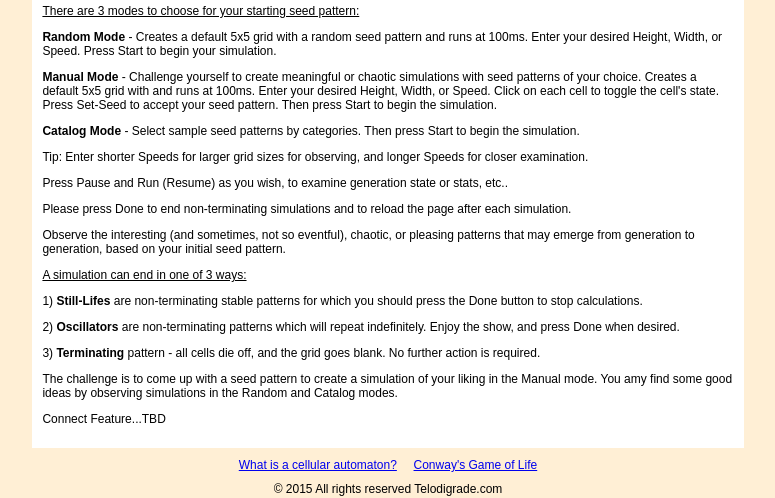
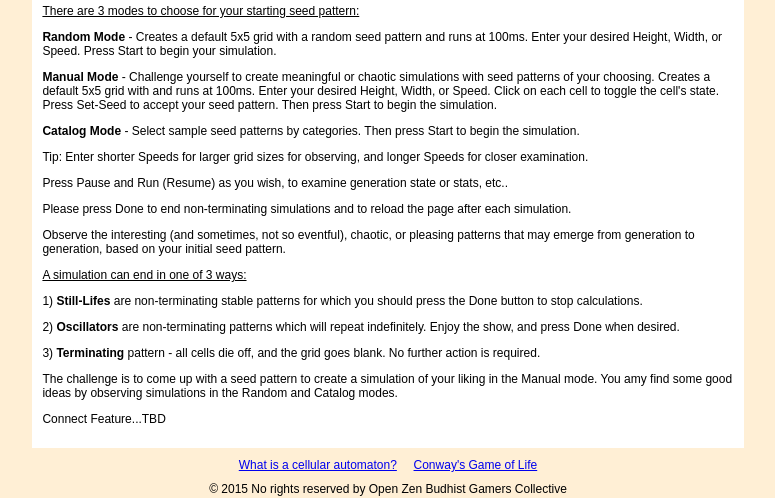
Before and after one commit to jpbatz/gol, a plain HTML site: page index.html in a window 1280 px wide. Shown: the part 575-1073 px from the top of the page, without its empty margins (252-1027 px from the left). Drawn offline with nearby package versions, Linux system fonts and the light colour scheme.

Commit message:
MBA updates copyright

```diff
--- a/index.html
+++ b/index.html
@@ -75,7 +75,7 @@
 
       <p><span class="bold">Random Mode</span> - Creates a default 5x5 grid with a random seed pattern and runs at 100ms. Enter your desired Height, Width, or Speed. Press Start to begin your simulation.</p>
 
-      <p><span class="bold">Manual Mode</span> - Challenge yourself to create meaningful or chaotic simulations with seed patterns of your choice.  Creates a default 5x5 grid with and runs at 100ms.  Enter your desired Height, Width, or Speed.  Click on each cell to toggle the cell's state.  Press Set-Seed to accept your seed pattern.  Then press Start to begin the simulation.</p>
+      <p><span class="bold">Manual Mode</span> - Challenge yourself to create meaningful or chaotic simulations with seed patterns of your choosing.  Creates a default 5x5 grid with and runs at 100ms.  Enter your desired Height, Width, or Speed.  Click on each cell to toggle the cell's state.  Press Set-Seed to accept your seed pattern.  Then press Start to begin the simulation.</p>
 
       <p><span class="bold">Catalog Mode</span> - Select sample seed patterns by categories.  Then press Start to begin the simulation.</p>
 
@@ -108,7 +108,7 @@
     </article>
 
     <footer>
-      &copy; 2015 All rights reserved Telodigrade.com
+      &copy; 2015 No rights reserved by Open Zen Budhist Gamers Collective
     </footer>
 
     <script type="text/javascript" src="https://code.jquery.com/jquery-1.10.2.min.js"></script>
```
